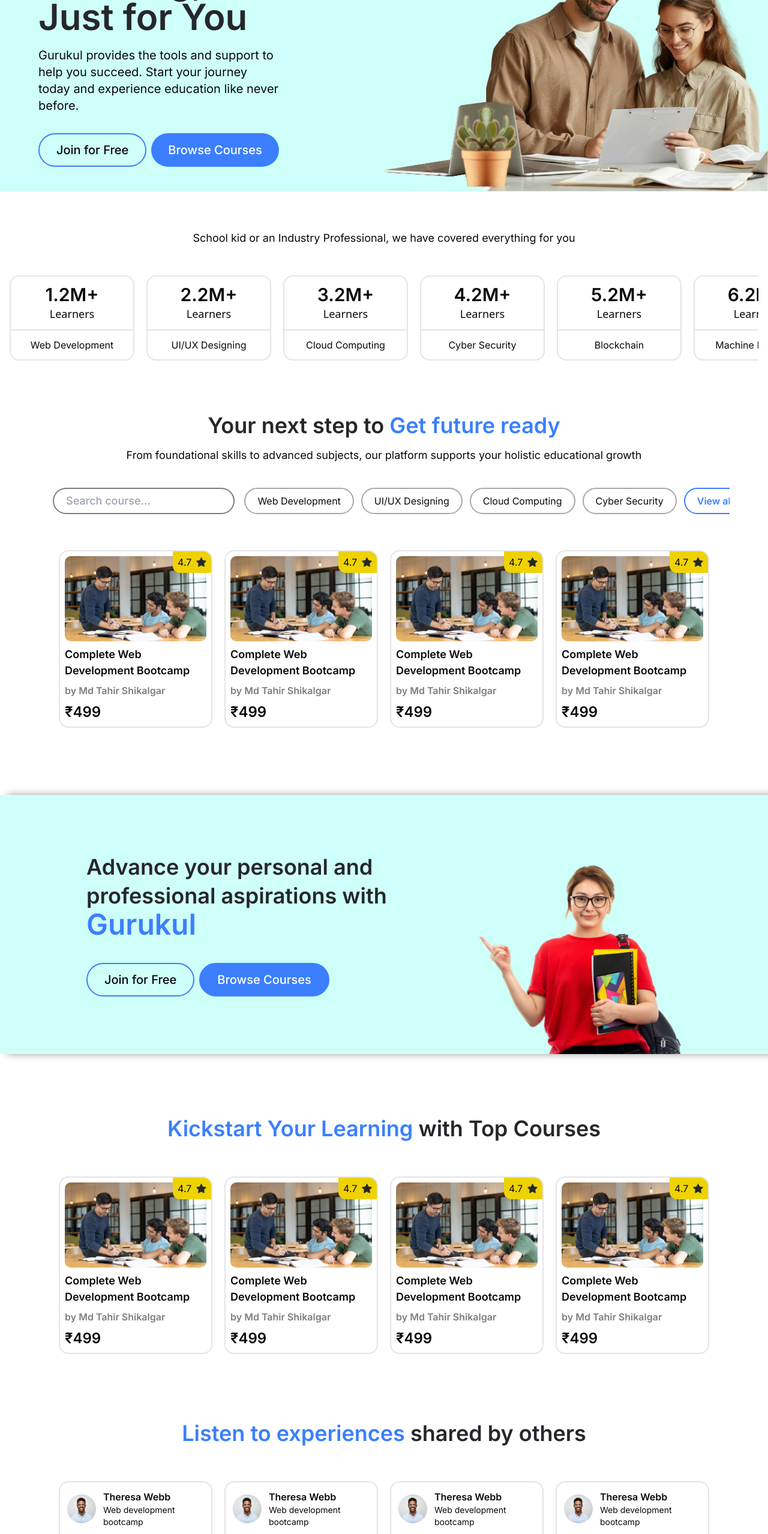
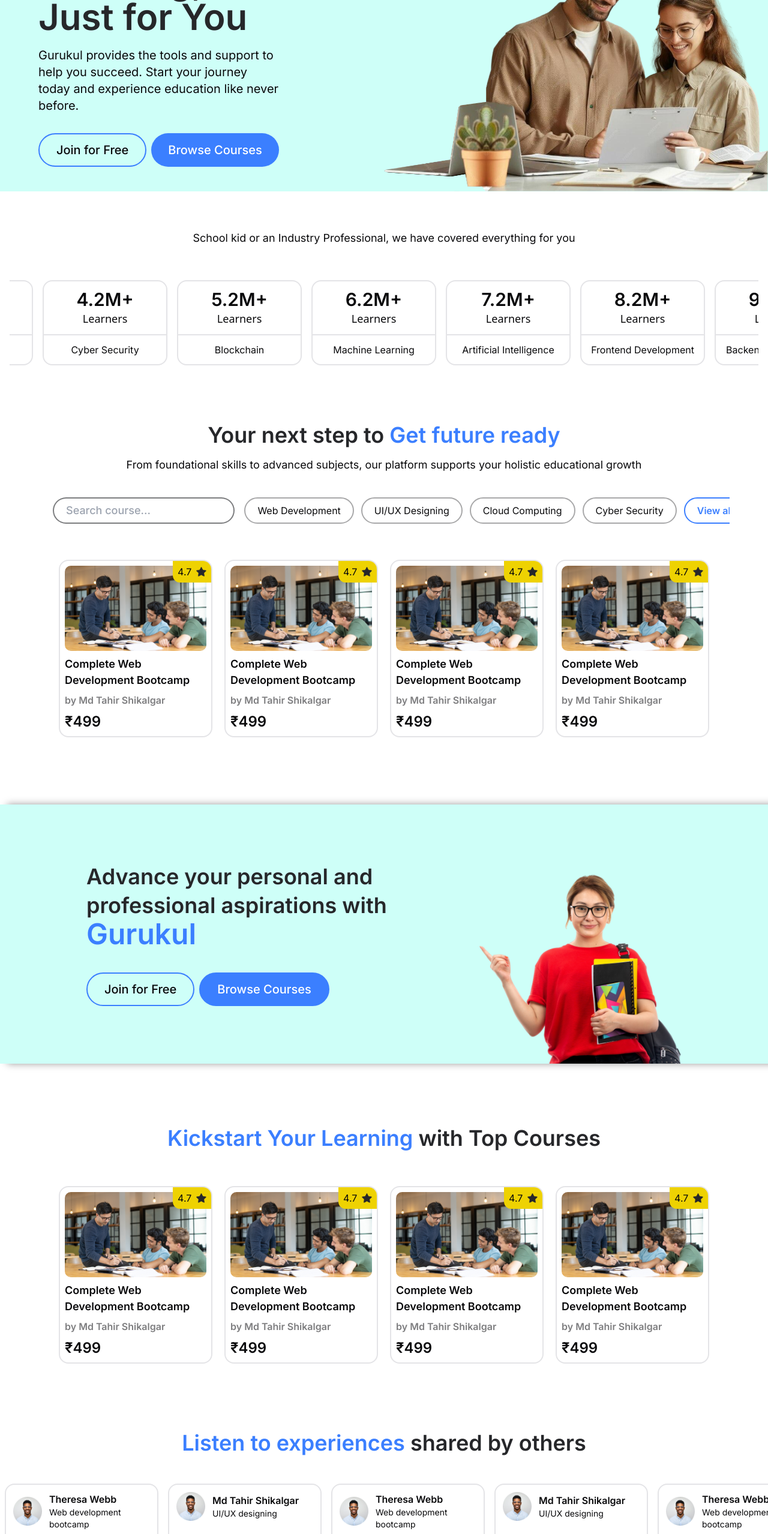
Before and after one commit to ghOst-vedant/gurukul, a Next.js app: page / in a window 1280 px wide. Shown: the part 234-2791 px from the top of the page at 60% size. Built offline with nearby package versions, Linux system fonts and the light colour scheme.

Commit message:
[Update]:Added infinite carousel

```diff
--- a/src/app/not-found.tsx
+++ b/src/app/not-found.tsx
@@ -1,12 +1,17 @@
-import Link from "next/link"
+import Link from "next/link";
 
 const NotFoundPage = () => {
   return (
-    <div>
-        <h1>Page not found</h1>
-        <p>Return to <Link href="/">Homepage</Link></p>
+    <div className="h-[100vh] w-full flex flex-col items-center justify-center gap-4">
+      <h1 className="text-red text-3xl font-semibold">404 Page not found</h1>
+      <p className="text-2xl font-semibold text-black">
+        Return to{" "}
+        <Link href="/" className="text-green hover:underline">
+          Homepage
+        </Link>
+      </p>
     </div>
-  )
-}
+  );
+};
 
-export default NotFoundPage
+export default NotFoundPage;
--- a/src/app/page.tsx
+++ b/src/app/page.tsx
@@ -3,12 +3,14 @@
 import { LearnerDataCard } from "@/components/cards/learnerDataCard";
 import { CourseCard } from "@/components/cards/CourseCard";
 import { TestimonialCard } from "@/components/cards/TestimonialCard";
+import Marquee from "@/components/ui/marquee";
 
 import { FiSearch } from "react-icons/fi";
 import { FaArrowRight } from "react-icons/fa";
 
 import hero_img from "../assets/images/hero_img.png";
 import home_ad_img from "@/assets/images/home_ad_img.png";
+import userProfile from "@/assets/images/user.png";
 
 const Home = () => {
   const learnersData = [
@@ -50,6 +52,65 @@
     },
   ];
 
+  const testimonials = [
+    {
+      name: "Theresa Webb",
+      image: userProfile,
+      role: "Web development bootcamp",
+      testimonial:
+        "With Gurukul Business employees were able to marry the two together, technology and consultant soft skills... to help drive their careers forward.",
+    },
+    {
+      name: "Md Tahir Shikalgar",
+      image: userProfile,
+      role: "UI/UX designing",
+      testimonial:
+        "With Gurukul Business employees were able to marry the two together.",
+    },
+    {
+      name: "Theresa Webb",
+      image: userProfile,
+      role: "Web development bootcamp",
+      testimonial:
+        "With Gurukul Business employees were able to marry the two together, technology and consultant soft skills... to help drive their careers forward.",
+    },
+    {
+      name: "Md Tahir Shikalgar",
+      image: userProfile,
+      role: "UI/UX designing",
+      testimonial:
+        "With Gurukul Business employees were able to marry the two together.",
+    },
+    {
+      name: "Theresa Webb",
+      image: userProfile,
+      role: "Web development bootcamp",
+      testimonial:
+        "With Gurukul Business employees were able to marry the two together, technology and consultant soft skills... to help drive their careers forward.",
+    },
+    {
+      name: "Md Tahir Shikalgar",
+      image: userProfile,
+      role: "UI/UX designing",
+      testimonial:
+        "With Gurukul Business employees were able to marry the two together.",
+    },
+    {
+      name: "Theresa Webb",
+      image: userProfile,
+      role: "Web development bootcamp",
+      testimonial:
+        "With Gurukul Business employees were able to marry the two together, technology and consultant soft skills... to help drive their careers forward.",
+    },
+    {
+      name: "Md Tahir Shikalgar",
+      image: userProfile,
+      role: "UI/UX designing",
+      testimonial:
+        "With Gurukul Business employees were able to marry the two together.",
+    },
+  ];
+
   return (
     <div className="overflow-x-hidden flex flex-col gap-16">
       {/* Hero section */}
@@ -87,6 +148,7 @@
         </p>
         <div className="overflow-x-hidden">
           <span className="flex gap-5 py-2">
+            <Marquee pauseOnHover className="[--duration:20s]">
               {learnersData.map((learnerData, index) => (
                 <LearnerDataCard
                   key={index}
@@ -94,6 +156,7 @@
                   domain={learnerData.domain}
                 />
               ))}
+            </Marquee>
           </span>
         </div>
       </div>
@@ -195,29 +258,65 @@
       </div>
 
       {/* Testimonial Section */}
-      <div className="flex flex-col gap-5 sm:gap-8 lg:px-16 lg:gap-8 mt-4 lg:mt-10 mb-20 lg:mb-28">
-        <h2 className="text-2xl sm:text-3xl lg:text-4xl font-semibold text-center text-black px-4">
+      <div className="flex flex-col gap-5 sm:gap-8 lg:gap-8 mt-4 lg:mt-10 mb-20 lg:mb-28">
+        <h2 className="text-2xl sm:text-3xl lg:text-4xl font-semibold text-center text-black px-4 sm:px-6">
           <span className="text-blue">Listen to experiences</span> shared by
           others
         </h2>
-        <span className="flex flex-col gap-1 mt-5">
-          <div className="overflow-x-scroll lg:overflow-x-hidden lg:flex lg:justify-center px-4 sm:px-6">
+        {/*Marquee for only mobile */}
+        <span className="flex flex-col mt-5 sm:hidden">
+          <div className="overflow-x-scroll lg:overflow-x-hidden lg:flex lg:justify-center">
             <span className="flex gap-5 py-2">
-              <TestimonialCard />
-              <TestimonialCard />
-              <TestimonialCard />
-              <TestimonialCard />
+              <Marquee pauseOnHover className="[--duration:10s]">
+                {testimonials
+                  .slice(0, testimonials.length / 2)
+                  .map((testimonial, index) => (
+                    <TestimonialCard
+                      key={index}
+                      name={testimonial.name}
+                      image=""
+                      role={testimonial.role}
+                      testimonial={testimonial.testimonial}
+                    />
+                  ))}
+              </Marquee>
             </span>
           </div>
-          <div className="overflow-x-scroll lg:overflow-x-hidden lg:justify-center px-4 sm:px-6 sm:hidden">
+          <div className="overflow-x-scroll lg:overflow-x-hidden lg:justify-center">
             <span className="flex gap-5 py-2">
-              <TestimonialCard />
-              <TestimonialCard />
-              <TestimonialCard />
-              <TestimonialCard />
+              <Marquee reverse pauseOnHover className="[--duration:10s]">
+                {testimonials
+                  .slice(testimonials.length / 2, testimonials.length)
+                  .map((testimonial, index) => (
+                    <TestimonialCard
+                      key={index}
+                      name={testimonial.name}
+                      image=""
+                      role={testimonial.role}
+                      testimonial={testimonial.testimonial}
+                    />
+                  ))}
+              </Marquee>
             </span>
           </div>
         </span>
+
+        {/* Marquee for tablet and desktop */}
+        <div className="overflow-x-scroll lg:overflow-x-hidden lg:justify-center hidden sm:block">
+          <span className="flex gap-5 py-2">
+            <Marquee pauseOnHover className="[--duration:20s]">
+              {testimonials.map((testimonial, index) => (
+                <TestimonialCard
+                  key={index}
+                  name={testimonial.name}
+                  image=""
+                  role={testimonial.role}
+                  testimonial={testimonial.testimonial}
+                />
+              ))}
+            </Marquee>
+          </span>
+        </div>
       </div>
     </div>
   );
--- a/src/components/cards/TestimonialCard.tsx
+++ b/src/components/cards/TestimonialCard.tsx
@@ -1,21 +1,24 @@
 import Image from "next/image";
 import userProfile from "@/assets/images/user.png";
 
-export function TestimonialCard() {
+type Testimonial = {
+  name: string;
+  image: string;
+  role: string;
+  testimonial: string;
+};
+
+export function TestimonialCard(props: Testimonial) {
   return (
-    <div className="border-2 rounded-2xl p-3 flex flex-col gap-5 min-w-[80vw] sm:min-w-[35vw] sm:max-w-[35vw] lg:min-w-[20vw] lg:max-w-[20vw]  custom-shadow cursor-pointer">
+    <div className="border-2 rounded-2xl p-3 flex flex-col gap-5 min-w-[80vw] max-w-[80vw] sm:min-w-[35vw] sm:max-w-[35vw] lg:min-w-[20vw] lg:max-w-[20vw]  custom-shadow cursor-pointer">
       <span className="flex gap-3 items-center">
         <Image src={userProfile} alt="user profile" className="h-12 w-fit" />
         <span className="flex flex-col">
-          <h3 className="font-semibold">Theresa Webb</h3>
-          <p className="text-sm">Web development bootcamp</p>
+          <h3 className="font-semibold">{props.name}</h3>
+          <p className="text-sm">{props.role}</p>
         </span>
       </span>
-      <p className="text-sm sm:text-base lg:leading-5">
-        With Gurukul Business employees were able to marry the two together,
-        technology and consultant soft skills... to help drive their careers
-        forward.
-      </p>
+      <p className="text-sm sm:text-base lg:leading-5">{props.testimonial}</p>
     </div>
   );
 }
--- a/src/components/ui/Footer.tsx
+++ b/src/components/ui/Footer.tsx
@@ -12,13 +12,22 @@
         <span className="flex justify-between sm:gap-16 lg:gap-32">
           <span className="flex flex-col gap-2">
             <p className="mb-2">Important Links</p>
-            <Link href="/explore" className="text-white/80 hover:text-blue">
+            <Link
+              href="/explore"
+              className="text-white/80 hover:ml-1 transition-all"
+            >
               - Explore
             </Link>
-            <Link href="/categories" className="text-white/80 hover:text-blue">
+            <Link
+              href="/categories"
+              className="text-white/80 hover:ml-1 transition-all"
+            >
               - Categories
             </Link>
-            <Link href="/contact-us" className="text-white/80 hover:text-blue">
+            <Link
+              href="/contact-us"
+              className="text-white/80 hover:ml-1 transition-all"
+            >
               - Contact us
             </Link>
           </span>
@@ -26,13 +35,13 @@
             <p className="mb-2">Legal</p>
             <Link
               href="/terms-and-conditions"
-              className="text-white/80 hover:text-blue"
+              className="text-white/80 hover:ml-1 transition-all"
             >
               - Terms & Conditions
             </Link>
             <Link
               href="/privacy-policy"
-              className="text-white/80 hover:text-blue"
+              className="text-white/80 hover:ml-1 transition-all"
             >
               - Privacy Policy
             </Link>
--- /dev/null
+++ b/src/components/ui/marquee.tsx
@@ -0,0 +1,51 @@
+import { cn } from "@/lib/utils";
+
+interface MarqueeProps {
+  className?: string;
+  reverse?: boolean;
+  pauseOnHover?: boolean;
+  children?: React.ReactNode;
+  vertical?: boolean;
+  repeat?: number;
+  [key: string]: any;
+}
+
+export default function Marquee({
+  className,
+  reverse,
+  pauseOnHover = false,
+  children,
+  vertical = false,
+  repeat = 4,
+  ...props
+}: MarqueeProps) {
+  return (
+    <div
+      {...props}
+      className={cn(
+        "group flex overflow-hidden p-2 [--duration:40s] [--gap:1rem] [gap:var(--gap)]",
+        {
+          "flex-row": !vertical,
+          "flex-col": vertical,
+        },
+        className,
+      )}
+    >
+      {Array(repeat)
+        .fill(0)
+        .map((_, i) => (
+          <div
+            key={i}
+            className={cn("flex shrink-0 justify-around [gap:var(--gap)]", {
+              "animate-marquee flex-row": !vertical,
+              "animate-marquee-vertical flex-col": vertical,
+              "group-hover:[animation-play-state:paused]": pauseOnHover,
+              "[animation-direction:reverse]": reverse,
+            })}
+          >
+            {children}
+          </div>
+        ))}
+    </div>
+  );
+}
--- a/tailwind.config.ts
+++ b/tailwind.config.ts
@@ -63,6 +63,28 @@
   			lg: 'var(--radius)',
   			md: 'calc(var(--radius) - 2px)',
   			sm: 'calc(var(--radius) - 4px)'
+  		},
+  		keyframes: {
+  			marquee: {
+  				from: {
+  					transform: 'translateX(0)'
+  				},
+  				to: {
+  					transform: 'translateX(calc(-100% - var(--gap)))'
+  				}
+  			},
+  			'marquee-vertical': {
+  				from: {
+  					transform: 'translateY(0)'
+  				},
+  				to: {
+  					transform: 'translateY(calc(-100% - var(--gap)))'
+  				}
+  			}
+  		},
+  		animation: {
+  			marquee: 'marquee var(--duration) infinite linear',
+  			'marquee-vertical': 'marquee-vertical var(--duration) linear infinite'
   		}
   	}
   },
```
Lines whose indentation alone changed are shown as unchanged.
